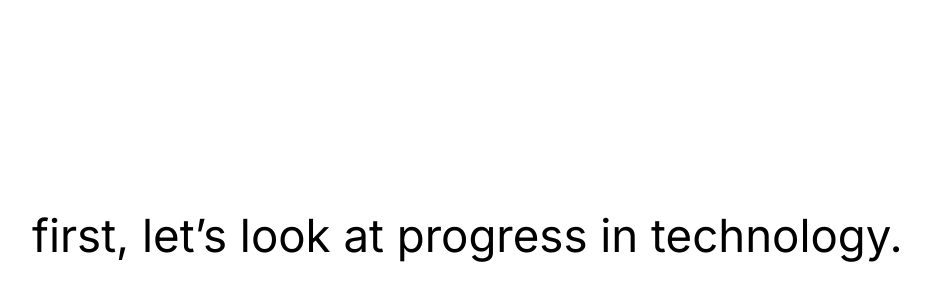
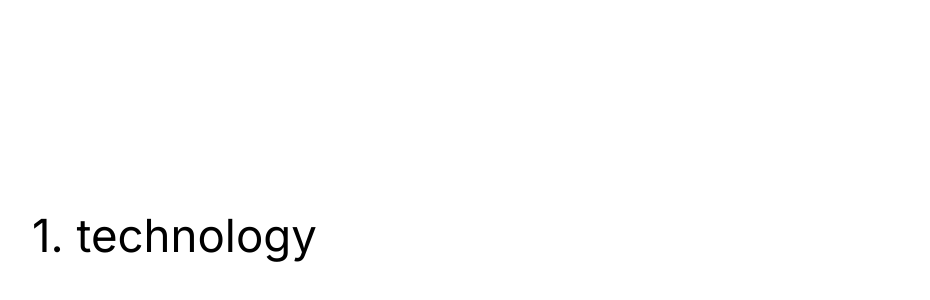
Before and after one commit to jonahbard/theprogressbar, a Next.js app: page / in a window 1280 px wide. Shown: the part 1638-1938 px from the top of the page, without its empty margins (32-962 px from the left). Built offline with nearby package versions, Linux system fonts and the light colour scheme.

Commit message:
1. technology

```diff
--- a/app/page.tsx
+++ b/app/page.tsx
@@ -63,7 +63,7 @@ function Intro1(){
 
 function Page2(){
   return (
-    <H1Page title="first, let’s look at progress in technology." />
+    <H1Page title="1. technology" />
   )
 }
 
```
